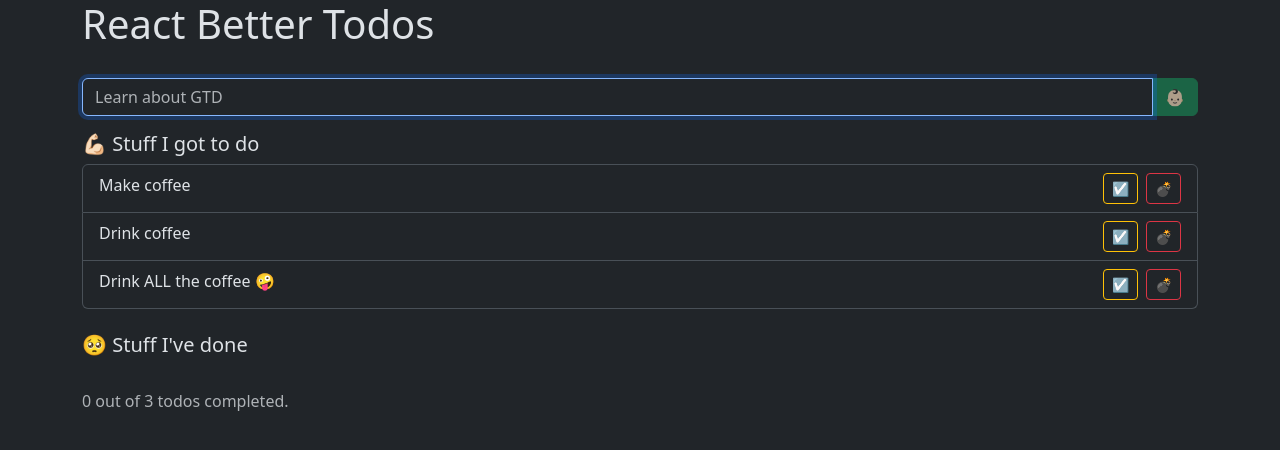
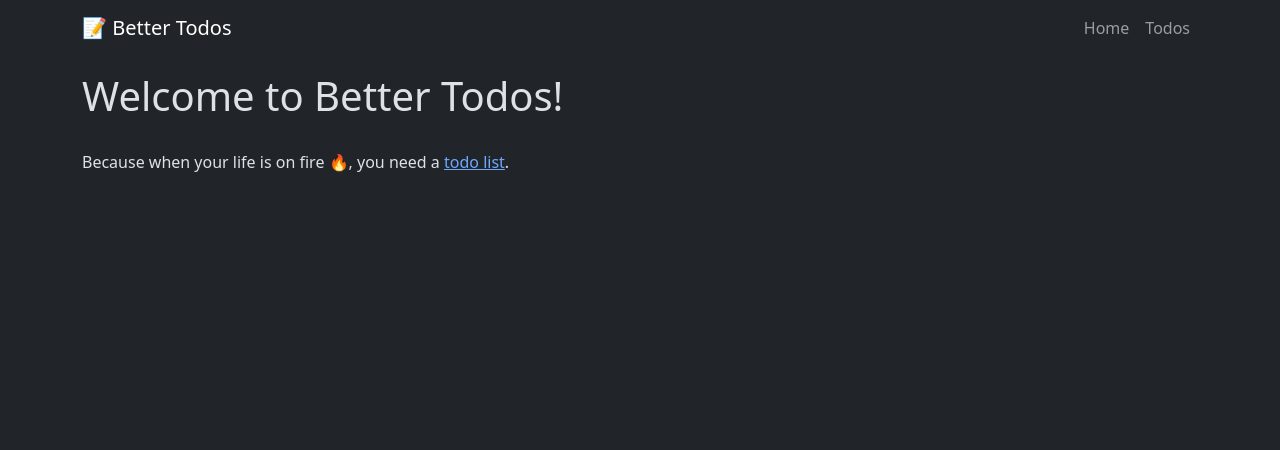
Before and after one commit to drblue/fed23-javascript-2, a React (Vite) app in the folder 06-better-todos/: page / in a window 1280 px wide. Shown: the top 450 px of the page. Built offline with nearby package versions, Linux system fonts and the light colour scheme; data requests are answered from the project's data file.

Commit message:
Added Routes and created HomePage, TodosPage and Navigation components.

```diff
--- a/06-better-todos/src/App.tsx
+++ b/06-better-todos/src/App.tsx
@@ -1,92 +1,23 @@
-import { useEffect, useState } from "react";
 import Container from "react-bootstrap/Container";
-import AddNewTodoForm from "./components/AddNewTodoForm";
-import TodoCounter from "./components/TodoCounter";
-import TodoList from "./components/TodoList";
-import * as TodosAPI from "./services/TodosAPI";
-import { NewTodo, Todo } from "./types/Todo";
+import { Routes, Route } from "react-router-dom";
+import Navigation from "./components/Navigation";
+import HomePage from "./pages/HomePage";
+import TodosPage from "./pages/TodosPage";
 import "./assets/scss/App.scss";
 
 function App() {
-	const [todos, setTodos] = useState<Todo[]>([]);
+	return (
+		<div id="App">
+			<Navigation />
 
-	// One of two use-cases for useRef - save a value between renders without triggering a re-render
-	/*
-	const renderCountRef = useRef(0);
-	renderCountRef.current++;
-	console.log("I have rendered this many times:", renderCountRef.current);
-	*/
-
-	const addTodo = async (todo: NewTodo) => {
-		// const newTodo = await TodosAPI.createTodo(todo);
-		// setTodos([...todos, newTodo]);
-		await TodosAPI.createTodo(todo);
-		getTodos();
-	}
-
-	const getTodos = async () => {
-		setTodos([]);
-
-		// make request to api
-		const data = await TodosAPI.getTodos();
-
-		setTodos(data);
-	}
-
-	const handleDeleteTodo = async (todo: Todo) => {
-		await TodosAPI.deleteTodo(todo.id);
-		getTodos();
-	}
-
-	const handleToggleTodo = async (todo: Todo) => {
-		await TodosAPI.updateTodo(todo.id, {
-			completed: !todo.completed,
-		});
-		getTodos();
-	}
-
-	const finishedTodos = todos.filter(todo => todo.completed);
-	const unfinishedTodos = todos.filter(todo => !todo.completed);
-
-	console.log("Component is rendering");
-
-	useEffect(() => {
-		getTodos();
-	}, []);
-
-	return (
-		<Container>
-			<h1>React Better Todos</h1>
-
-			<AddNewTodoForm
-				onAddTodo={addTodo}
-			/>
-
-			{todos.length > 0 && (
-				<>
-					<h2 className="mb-2 h5">💪🏻 Stuff I got to do</h2>
-					<TodoList
-						onDelete={handleDeleteTodo}
-						onToggle={handleToggleTodo}
-						todos={unfinishedTodos}
-					/>
-
-					<h2 className="mb-2 h5">🥺 Stuff I've done</h2>
-					<TodoList
-						onDelete={handleDeleteTodo}
-						onToggle={handleToggleTodo}
-						todos={finishedTodos}
-					/>
-
-					<TodoCounter finished={finishedTodos.length} total={todos.length} />
-				</>
-			)}
-
-			{!todos.length && (
-				<div className="alert alert-success">You ain't got no todos 🤩!</div>
-			)}
-		</Container>
-	);
+			<Container className="py-3">
+				<Routes>
+					<Route path="/" element={<HomePage />} />
+					<Route path="/todos" element={<TodosPage />} />
+				</Routes>
+			</Container>
+		</div>
+	)
 }
 
 export default App;
--- /dev/null
+++ b/06-better-todos/src/components/Navigation.tsx
@@ -0,0 +1,23 @@
+import Container from "react-bootstrap/Container";
+import Navbar from "react-bootstrap/Navbar";
+import Nav from "react-bootstrap/Nav";
+
+const Navigation = () => {
+	return (
+		<Navbar bg="dark" variant="dark" expand="md">
+			<Container>
+				<Navbar.Brand href="/">📝 Better Todos</Navbar.Brand>
+
+				<Navbar.Toggle aria-controls="basic-navbar-nav" />
+				<Navbar.Collapse id="basic-navbar-nav">
+					<Nav className="ms-auto">
+						<Nav.Link href="/">Home</Nav.Link>
+						<Nav.Link href="/todos">Todos</Nav.Link>
+					</Nav>
+				</Navbar.Collapse>
+			</Container>
+		</Navbar>
+	)
+}
+
+export default Navigation;
--- a/06-better-todos/src/main.tsx
+++ b/06-better-todos/src/main.tsx
@@ -1,9 +1,12 @@
 import React from "react";
 import ReactDOM from "react-dom/client";
+import { BrowserRouter } from "react-router-dom";
 import App from "./App.tsx";
 
 ReactDOM.createRoot(document.getElementById("root")!).render(
 	<React.StrictMode>
-		<App />
+		<BrowserRouter>
+			<App />
+		</BrowserRouter>
 	</React.StrictMode>
 );
--- /dev/null
+++ b/06-better-todos/src/pages/HomePage.tsx
@@ -0,0 +1,11 @@
+const HomePage = () => {
+	return (
+		<>
+			<h1>Welcome to Better Todos!</h1>
+
+			<p>Because when your life is on fire 🔥, you need a <a href="/todos">todo list</a>.</p>
+		</>
+	)
+}
+
+export default HomePage;
--- /dev/null
+++ b/06-better-todos/src/pages/TodosPage.tsx
@@ -0,0 +1,90 @@
+import { useEffect, useState } from "react";
+import AddNewTodoForm from "../components/AddNewTodoForm";
+import TodoCounter from "../components/TodoCounter";
+import TodoList from "../components/TodoList";
+import * as TodosAPI from "../services/TodosAPI";
+import { NewTodo, Todo } from "../types/Todo";
+
+function TodosPage() {
+	const [todos, setTodos] = useState<Todo[]>([]);
+
+	// One of two use-cases for useRef - save a value between renders without triggering a re-render
+	/*
+	const renderCountRef = useRef(0);
+	renderCountRef.current++;
+	console.log("I have rendered this many times:", renderCountRef.current);
+	*/
+
+	const addTodo = async (todo: NewTodo) => {
+		// const newTodo = await TodosAPI.createTodo(todo);
+		// setTodos([...todos, newTodo]);
+		await TodosAPI.createTodo(todo);
+		getTodos();
+	}
+
+	const getTodos = async () => {
+		setTodos([]);
+
+		// make request to api
+		const data = await TodosAPI.getTodos();
+
+		setTodos(data);
+	}
+
+	const handleDeleteTodo = async (todo: Todo) => {
+		await TodosAPI.deleteTodo(todo.id);
+		getTodos();
+	}
+
+	const handleToggleTodo = async (todo: Todo) => {
+		await TodosAPI.updateTodo(todo.id, {
+			completed: !todo.completed,
+		});
+		getTodos();
+	}
+
+	const finishedTodos = todos.filter(todo => todo.completed);
+	const unfinishedTodos = todos.filter(todo => !todo.completed);
+
+	console.log("Component is rendering");
+
+	useEffect(() => {
+		getTodos();
+	}, []);
+
+	return (
+		<>
+			<h1>React Better Todos</h1>
+
+			<AddNewTodoForm
+				onAddTodo={addTodo}
+			/>
+
+			{todos.length > 0 && (
+				<>
+					<h2 className="mb-2 h5">💪🏻 Stuff I got to do</h2>
+					<TodoList
+						onDelete={handleDeleteTodo}
+						onToggle={handleToggleTodo}
+						todos={unfinishedTodos}
+					/>
+
+					<h2 className="mb-2 h5">🥺 Stuff I've done</h2>
+					<TodoList
+						onDelete={handleDeleteTodo}
+						onToggle={handleToggleTodo}
+						todos={finishedTodos}
+					/>
+
+					<TodoCounter finished={finishedTodos.length} total={todos.length} />
+				</>
+			)}
+
+			{!todos.length && (
+				<div className="alert alert-success">You ain't got no todos 🤩!</div>
+			)}
+		</>
+	);
+}
+
+export default TodosPage;
```
